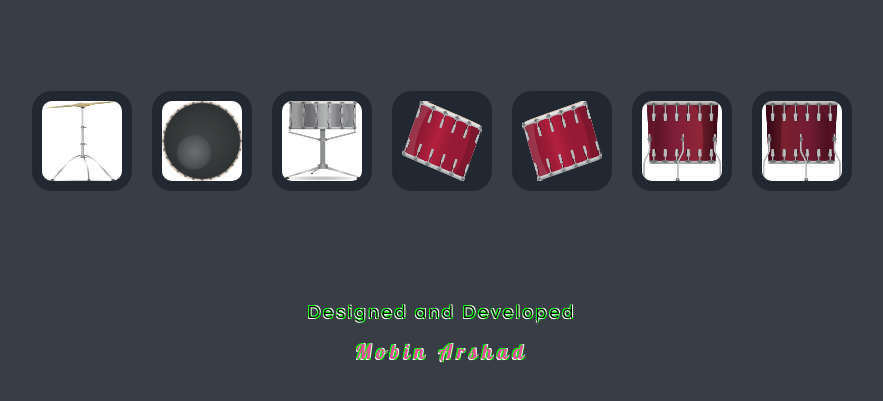
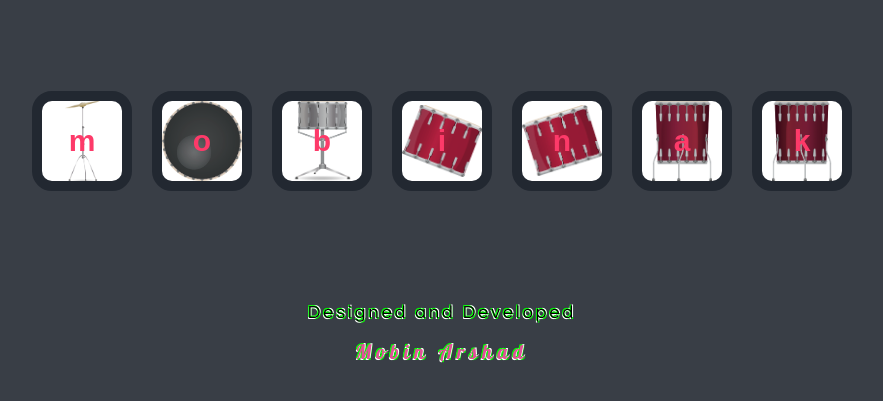
Before and after one commit to MobinArshad/drum, a plain HTML site: page index.html in a window 1280 px wide. Shown: the part 193-594 px from the top of the page, without its empty margins (198-1081 px from the left). Drawn offline with Linux system fonts and the light colour scheme.

Commit message:
replace image with buttons

```diff
--- a/index.html
+++ b/index.html
@@ -10,13 +10,13 @@
     <h1>DRUM 🥁  KIT</h1>
 
     <div class="box">
-        <img src="./images/crash.png" alt="crash"/>
-        <img src="./images/kick.png" alt="kich" />
-        <img src="./images/snare.png" alt="snare" />
-        <img src="./images/tom1.png" alt="tom"/>
-        <img src="./images/tom2.png" alt="tom2" />
-        <img src="./images/tom3.png" alt="tom3" />
-        <img src="./images/tom4.png" alt="tom4" />
+        <button type="button" class="m drum">m</button>
+        <button type="button" class="o drum">o</button>
+       <button type="button" class="b drum">b</button>
+       <button type="button" class="i drum">i</button>
+       <button type="button" class="n drum">n</button>
+       <button type="button" class="a drum">a</button>
+       <button type="button" class="k drum">k</button>
     </div>
 
   <div class="footer">
--- a/index.js
+++ b/index.js
@@ -3,9 +3,10 @@
 //   audio.play();
 // });
 
-let img = document.getElementsByTagName("img");
-for (let i = 0; i < img.length; i++) {
-  img[i].addEventListener("click", () => {
-    alert("Image clicked Image No : " + (i + 1));
-  });
-}
+// let img = document.querySelectorAll("img");
+
+// img.forEach((x) => {
+//   x.addEventListener("click", () => {
+//     alert("Hello World");
+//   });
+// });
--- a/style.css
+++ b/style.css
@@ -34,18 +34,51 @@ h1 {
   margin: 8% auto;
 }
 
-.box img {
+.box button {
   margin: 0 20px;
   width: 100px;
   height: 100px;
   border: 10px solid #222831;
   border-radius: 20px;
-  background-color: #222831;
+  background-color: #fff;
   margin: 10px;
+  font-size: 30px;
+  font-weight: 800;
+  color: #fd3a69;
 }
 
-img:hover {
+button:hover {
   border: 12px solid lime;
+}
+
+.drum {
+  background-position: center;
+  background-size: contain;
+  background-repeat: no-repeat;
+  outline: none;
+}
+.m {
+  background-image: url("./images/crash.png");
+}
+.o {
+  background-image: url("./images/kick.png");
+}
+
+.b {
+  background-image: url("./images/snare.png");
+}
+.i {
+  background-image: url("./images/tom1.png");
+}
+
+.n {
+  background-image: url("./images/tom2.png");
+}
+.a {
+  background-image: url("./images/tom3.png");
+}
+.k {
+  background-image: url("./images/tom4.png");
 }
 
 .footer {
@@ -71,7 +104,7 @@ span {
     font-size: 35px;
   }
 
-  .box img {
+  .box button {
     width: 80px;
     height: 80px;
   }
```
